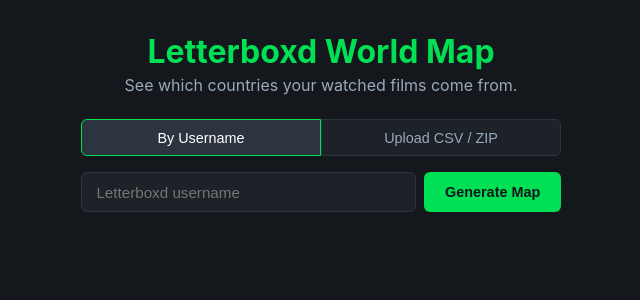
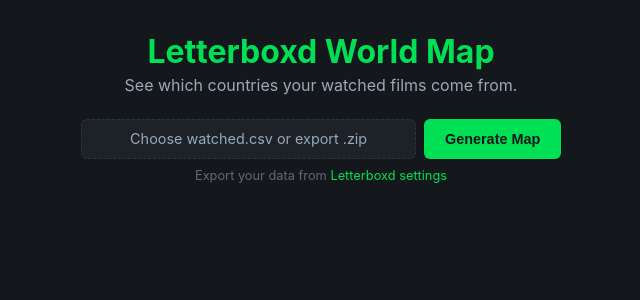
Before and after one commit to Abdullah-Mehdi/Letterboxd-map, a Flask app: page / in a window 1280 px wide. Shown: the top 300 px of the page, without its empty margins (319-959 px from the left). Run offline with Flask 3, Linux system fonts and the light colour scheme.

Commit message:
Remove scraper to comply with Letterboxd data access policy
Letterboxd restricts API/scraping access and recommends using their official CSV export for personal data. This removes the profile scraper, cloudscraper dependency, /api/scrape endpoint, and tab UI in favor of a single CSV/ZIP upload flow with a link to the Letterboxd export page.

```diff
--- a/app.py
+++ b/app.py
@@ -6,7 +6,6 @@
 from flask import Flask, Response, render_template, request, jsonify
 
 from services.csv_parser import parse_watched_csv, parse_letterboxd_zip
-from services.scraper import scrape_user_films
 from services.aggregator import aggregate_countries
 
 app = Flask(__name__)
@@ -40,26 +39,6 @@
 
     if not films:
         return jsonify(error="No watched films found in the uploaded file."), 400
-
-    job_id = _start_aggregation_job(films)
-    return jsonify(job_id=job_id, total_films=len(films))
-
-
-@app.route("/api/scrape", methods=["POST"])
-def scrape_username():
-    """Accept a Letterboxd username and start processing."""
-    data = request.get_json(silent=True) or {}
-    username = data.get("username", "").strip()
-    if not username:
-        return jsonify(error="Please provide a Letterboxd username."), 400
-
-    try:
-        films = scrape_user_films(username)
-    except Exception as e:
-        return jsonify(error=f"Could not scrape user '{username}': {e}"), 400
-
-    if not films:
-        return jsonify(error=f"No watched films found for user '{username}'."), 400
 
     job_id = _start_aggregation_job(films)
     return jsonify(job_id=job_id, total_films=len(films))
--- a/requirements.txt
+++ b/requirements.txt
@@ -1,5 +1,2 @@
 Flask>=3.0
 requests>=2.31
-beautifulsoup4>=4.12
-cloudscraper>=1.2
-lxml>=5.1
--- a/services/aggregator.py
+++ b/services/aggregator.py
@@ -1,6 +1,6 @@
 """Aggregate film production countries into per-country watch counts.
 
-Takes a list of films (from the CSV parser or scraper), resolves each
+Takes a list of films (from the CSV parser), resolves each
 film's production countries via TMDb (with cache), and returns a dict
 mapping ISO 3166-1 alpha-3 country codes to watch counts.  Alpha-3 codes
 match the identifiers used in Natural Earth / TopoJSON world maps.
@@ -73,8 +73,7 @@
     """Build a {alpha3_country_code: film_count} dict from a film list.
 
     Args:
-        films: list of dicts with keys 'title' and 'year' (from csv_parser
-               or scraper).
+        films: list of dicts with keys 'title' and 'year' (from csv_parser).
         progress_callback: optional callable(current, total, title) invoked
                            after each film is processed.
 
--- a/services/scraper.py
+++ /dev/null
@@ -1,89 +0,0 @@
-"""Scrape a Letterboxd user's watched films from their public profile.
-
-Parses the paginated /username/films/ pages to extract film titles and
-slugs.  Output format matches csv_parser: list of {title, year,
-letterboxd_uri} dicts.
-
-Uses cloudscraper to handle Cloudflare's JS challenge on letterboxd.com.
-"""
-
-import re
-import concurrent.futures
-
-import cloudscraper
-from bs4 import BeautifulSoup
-
-LETTERBOXD_BASE = "https://letterboxd.com"
-_scraper = cloudscraper.create_scraper()
-
-_YEAR_FROM_NAME = re.compile(r"^(.+?)\s*\((\d{4})\)$")
-
-
-def _get_soup(url: str) -> BeautifulSoup:
-    resp = _scraper.get(url, timeout=15)
-    resp.raise_for_status()
-    return BeautifulSoup(resp.text, "lxml")
-
-
-def _get_page_count(username: str) -> int:
-    """Determine how many pages of films a user has (72 films/page)."""
-    soup = _get_soup(f"{LETTERBOXD_BASE}/{username}/films/")
-    pages = soup.select("li.paginate-page a")
-    if not pages:
-        return 1
-    return int(pages[-1].text.strip())
-
-
-def _scrape_page(url: str) -> list[dict]:
-    """Extract films from a single /films/page/N listing page.
-
-    Each film's data lives on div.react-component[data-component-class=LazyPoster]
-    with attributes: data-item-name ("Title (Year)"), data-item-slug,
-    data-target-link.
-    """
-    soup = _get_soup(url)
-    films = []
-    for wrapper in soup.select('div[data-component-class="LazyPoster"]'):
-        item_name = wrapper.get("data-item-name", "")
-        target = wrapper.get("data-target-link", "")
-
-        title, year = _parse_item_name(item_name)
-        if not title:
-            continue
-
-        films.append({
-            "title": title,
-            "year": year,
-            "letterboxd_uri": f"{LETTERBOXD_BASE}{target}" if target else "",
-        })
-    return films
-
-
-def _parse_item_name(name: str) -> tuple[str, int | None]:
-    """Parse 'Title (YYYY)' into (title, year). Falls back to (name, None)."""
-    m = _YEAR_FROM_NAME.match(name)
-    if m:
-        return m.group(1).strip(), int(m.group(2))
-    return name.strip(), None
-
-
-def scrape_user_films(username: str) -> list[dict]:
-    """Scrape all watched films for a Letterboxd user.
-
-    Returns a list of dicts matching the csv_parser output format:
-        [{"title": str, "year": int|None, "letterboxd_uri": str}, ...]
-
-    Raises:
-        requests.HTTPError: if the user profile is not accessible (404, etc.)
-    """
-    page_count = _get_page_count(username)
-    base = f"{LETTERBOXD_BASE}/{username}/films/page/"
-    urls = [f"{base}{i}" for i in range(1, page_count + 1)]
-
-    all_films = []
-    with concurrent.futures.ThreadPoolExecutor(max_workers=4) as executor:
-        future_map = {executor.submit(_scrape_page, url): url for url in urls}
-        for future in concurrent.futures.as_completed(future_map):
-            all_films.extend(future.result())
-
-    return all_films
--- a/static/css/style.css
+++ b/static/css/style.css
@@ -42,64 +42,25 @@
     margin-bottom: 2rem;
 }
 
-.input-tabs {
-    display: flex;
-    gap: 0;
-    margin-bottom: 1rem;
-}
-
-.tab {
-    flex: 1;
-    padding: 0.6rem 1rem;
-    background: #1c2228;
-    border: 1px solid #2c3440;
-    color: #9ab;
-    cursor: pointer;
-    font-size: 0.9rem;
-    transition: background 0.2s, color 0.2s;
-}
-
-.tab:first-child {
-    border-radius: 6px 0 0 6px;
-}
-
-.tab:last-child {
-    border-radius: 0 6px 6px 0;
-}
-
-.tab.active {
-    background: #2c3440;
-    color: #fff;
-    border-color: #00e054;
-}
-
-.tab-content {
-    display: none;
-}
-
-.tab-content.active {
-    display: block;
-}
-
-.tab-content form {
+#input-section form {
     display: flex;
     gap: 0.5rem;
 }
 
-.tab-content input[type="text"] {
-    flex: 1;
-    padding: 0.65rem 0.9rem;
-    border: 1px solid #2c3440;
-    border-radius: 6px;
-    background: #1c2228;
-    color: #e1e3e5;
-    font-size: 0.95rem;
-    outline: none;
-    transition: border-color 0.2s;
+.input-hint {
+    margin-top: 0.6rem;
+    font-size: 0.8rem;
+    color: #667;
+    text-align: center;
 }
 
-.tab-content input[type="text"]:focus {
-    border-color: #00e054;
+.input-hint a {
+    color: #00e054;
+    text-decoration: none;
+}
+
+.input-hint a:hover {
+    text-decoration: underline;
 }
 
 .file-label {
--- a/static/js/map.js
+++ b/static/js/map.js
@@ -53,45 +53,13 @@
     errorBanner.classList.add("hidden");
 });
 
-// --------------- Tab switching ---------------
-document.querySelectorAll(".tab").forEach(btn => {
-    btn.addEventListener("click", () => {
-        document.querySelectorAll(".tab").forEach(b => b.classList.remove("active"));
-        document.querySelectorAll(".tab-content").forEach(c => c.classList.remove("active"));
-        btn.classList.add("active");
-        document.getElementById(btn.dataset.tab).classList.add("active");
-    });
-});
-
 // --------------- File input label ---------------
 document.getElementById("file-input").addEventListener("change", e => {
     const name = e.target.files[0]?.name || "Choose watched.csv or export .zip";
     document.getElementById("file-name").textContent = name;
 });
 
-// --------------- Form submissions ---------------
-document.getElementById("username-form").addEventListener("submit", async e => {
-    e.preventDefault();
-    const username = document.getElementById("username-input").value.trim();
-    if (!username) return;
-    disableForms();
-    showSpinner("Fetching films for " + username + "...");
-
-    try {
-        const resp = await fetch("/api/scrape", {
-            method: "POST",
-            headers: {"Content-Type": "application/json"},
-            body: JSON.stringify({username}),
-        });
-        const data = await resp.json();
-        if (!resp.ok) throw new Error(data.error || "Request failed");
-        showProgressBar();
-        listenForProgress(data.job_id, data.total_films);
-    } catch (err) {
-        showError(err.message);
-    }
-});
-
+// --------------- Form submission ---------------
 document.getElementById("upload-form").addEventListener("submit", async e => {
     e.preventDefault();
     const file = document.getElementById("file-input").files[0];
--- a/templates/index.html
+++ b/templates/index.html
@@ -13,19 +13,6 @@
     </header>
 
     <section id="input-section">
-        <div class="input-tabs">
-            <button class="tab active" data-tab="username-tab">By Username</button>
-            <button class="tab" data-tab="upload-tab">Upload CSV / ZIP</button>
-        </div>
-
-        <div id="username-tab" class="tab-content active">
-            <form id="username-form">
-                <input type="text" id="username-input" placeholder="Letterboxd username" autocomplete="off" required>
-                <button type="submit">Generate Map</button>
-            </form>
-        </div>
-
-        <div id="upload-tab" class="tab-content">
         <form id="upload-form">
             <label class="file-label" for="file-input">
                 <span id="file-name">Choose watched.csv or export .zip</span>
@@ -33,7 +20,10 @@
             </label>
             <button type="submit">Generate Map</button>
         </form>
-        </div>
+        <p class="input-hint">
+            Export your data from
+            <a href="https://letterboxd.com/settings/data/" target="_blank" rel="noopener">Letterboxd settings</a>
+        </p>
     </section>
 
     <div id="error-banner" class="hidden">
```
Also changed, not shown: README.md. Lines whose indentation alone changed are shown as unchanged.
